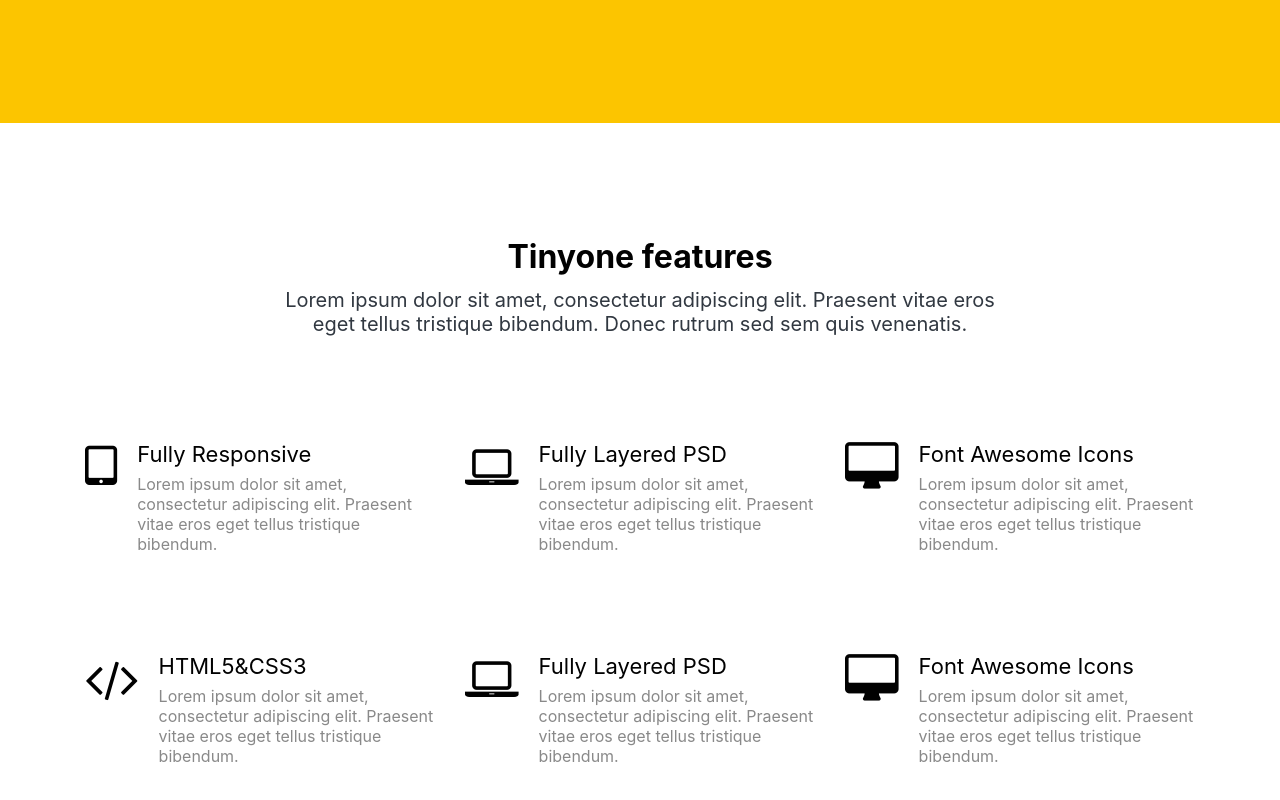
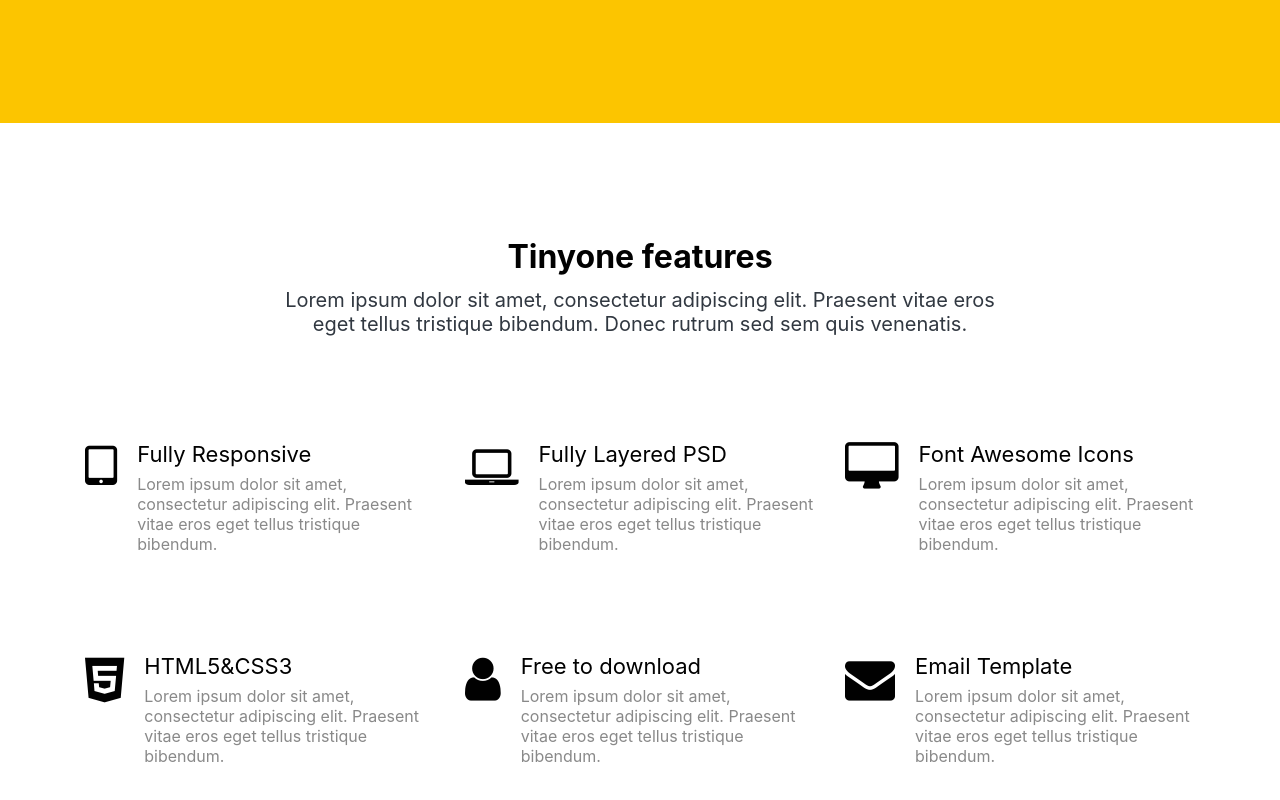
Before and after one commit to coatceatl/tinyone_landing, a website built with webpack: page index.html in a window 1280 px wide. Shown: the part 677-1477 px from the top of the page. Built offline with nearby package versions, Linux system fonts and the light colour scheme.

Commit message:
updated block features

```diff
--- a/index.html
+++ b/index.html
@@ -118,7 +118,7 @@
           </div>
 
          <div class='col-lg-4 features-content d-flex'>
-            <i class='fa fa-code features-content__icons'></i>
+            <i class='fa fa-html5 features-content__icons'></i>
             <div class='features-content__description'>
               <h3 class='features-content__title'>
                 HTML5&CSS3
@@ -129,10 +129,10 @@
             </div>
           </div>
           <div class='col-lg-4 features-content d-flex'>
-            <i class='fa fa-laptop features-content__icons'></i>
+            <i class='fa fa-user features-content__icons'></i>
             <div class='features-content__description'>
               <h3 class='features-content__title'>
-                Fully Layered PSD
+                Free to download
               </h3>
               <p class='features-content__text'>
                 Lorem ipsum dolor sit amet, consectetur adipiscing elit. Praesent vitae eros eget tellus tristique bibendum.
@@ -140,10 +140,10 @@
             </div>
           </div>
           <div class='col-lg-4 features-content d-flex'>
-            <i class='fa fa-desktop features-content__icons'></i>
+            <i class='fa fa-envelope features-content__icons'></i>
             <div class='features-content__description'>
               <h3 class='features-content__title'>
-                Font Awesome Icons
+                Email Template
               </h3>
               <p class='features-content__text'>
                 Lorem ipsum dolor sit amet, consectetur adipiscing elit. Praesent vitae eros eget tellus tristique bibendum.
```
